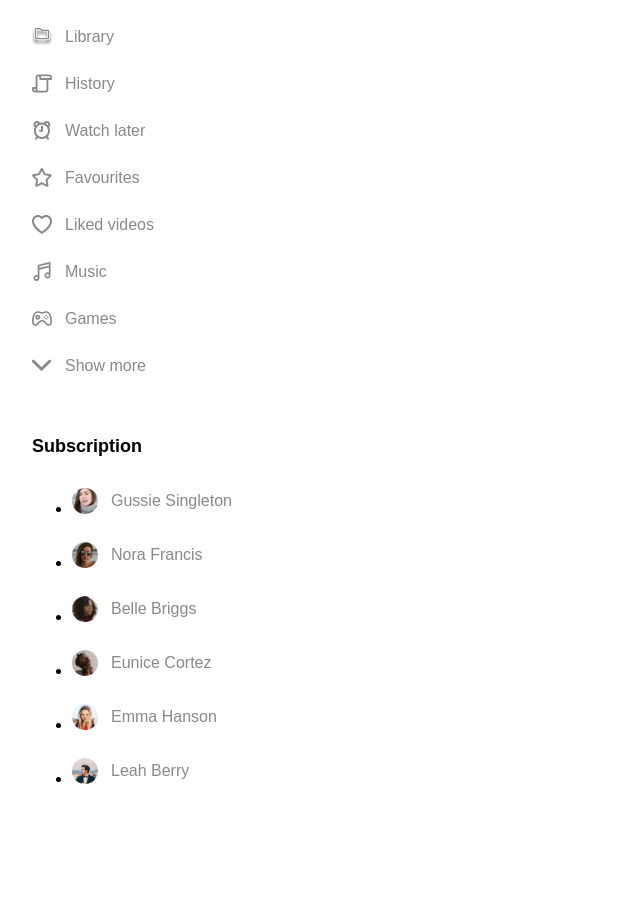
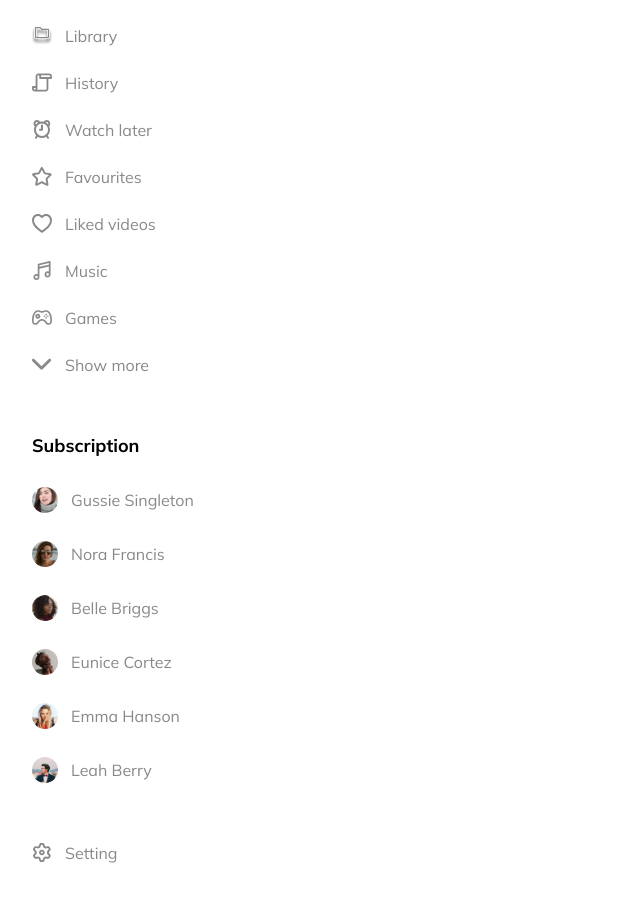
Before and after one commit to KirylDubenFED/YouTube-with-Glo-Academy, a plain HTML site: page index.html in a window 1280 px wide. Shown: the part 280-1182 px from the top of the page, without its empty margins (0-640 px from the left). Before the commit the page ends 1092 px from the top, so only its background shows below. Drawn offline with Linux system fonts and the light colour scheme.

Commit message:
add fonts

```diff
--- a/index.html
+++ b/index.html
@@ -5,6 +5,9 @@
   <meta charset="UTF-8">
   <meta http-equiv="X-UA-Compatible" content="IE=edge">
   <meta name="viewport" content="width=device-width, initial-scale=1.0">
+  <link rel="preconnect" href="https://fonts.googleapis.com">
+<link rel="preconnect" href="https://fonts.gstatic.com" crossorigin>
+<link href="https://fonts.googleapis.com/css2?family=Mulish:wght@400;700&family=Roboto:wght@400;700&display=swap" rel="stylesheet">
   <link rel="stylesheet" href="./style/normalize.css">
   <link rel="stylesheet" href="./style/main.css">
   <title>YouTube</title>
@@ -135,9 +138,10 @@
               <span class="nav__text">Show more</span></a>
           </li>
         </ul>
+      </nav>
 
       <h2 class="nav__title">Subscription</h2>
-        <ul>
+      <ul class="nav__menu">
         <li class="nav__item">
           <a href="#" class="nav__link">
             <img src="./img/Gussie Singleton.png" alt="Gussie Singleton" class="nav__image">
@@ -175,7 +179,17 @@
           </a>
         </li>
       </ul>
-      </nav>
+
+      <ul class="nav__menu">
+        <li class="nav__item">
+          <a href="#" class="nav__link">
+            <svg class="icon icon__setting" width="20" height="19">
+              <use xlink:href="img/icons.svg#setting"></use>
+            </svg>
+            <span class="nav__text">Setting</span></a>
+        </li>
+      </ul>
+
     </aside>
   </div>
 
--- a/style/main.css
+++ b/style/main.css
@@ -3,13 +3,17 @@
 }
 
 body {
-    font-family: Arial, Helvetica, sans-serif;
+    font-family: 'Mulish', sans-serif;
+}
+
+ul {
+    list-style: none;
 }
 
 .header {
-    padding    : 20px 70px 20px 32px;
-    display    : flex;
-    align-items: center;
+    padding      : 20px 70px 20px 32px;
+    display      : flex;
+    align-items  : center;
     margin-bottom: 50px;
 }
 
@@ -53,7 +57,7 @@ body {
     background-color: transparent;
     border          : none;
     padding         : 12px 23px 12px 23px;
-    width: 100%;
+    width           : 100%;
 }
 
 .button__search {
@@ -85,7 +89,7 @@ body {
 }
 
 .icons__link:not(last-child) {
-    margin-right: 50px;
+    padding-right: 50px;
 }
 
 .user {
@@ -99,24 +103,32 @@ body {
 }
 
 .sidebar {
-padding-left: 32px;
+    padding-left: 32px;
 }
 
 .nav__menu {
-    margin: 0 0 60px;
-padding-left: 0;
-list-style: none;
+    margin      : 0 0 60px 0px;
+    padding-left: 0;
+    list-style  : none;
 }
 
 .nav__item {
     margin-bottom: 28px;
 }
 
-.nav__link{
-    color: #898989;
+.nav__link {
+    color          : #898989;
     text-decoration: none;
-    display: flex;
-    align-items: center;
+    display        : flex;
+    align-items    : center;
+}
+
+.nav__link:hover {
+    color: #ff0000;
+}
+
+.nav__link:hover .icon {
+    fill: #ff0000;
 }
 
 .nav__item .icon {
@@ -128,14 +140,15 @@ list-style: none;
 }
 
 .nav__image {
-    width: 26px;
-    height: 26px;
+    width        : 26px;
+    height       : 26px;
     border-radius: 50%;
 }
 
 .nav__title {
-font-weight: bold;
-font-size: 18px;
-line-height: 23px;
-margin-bottom: 30px;
+    font-family  : Mulish;
+    font-weight  : bold;
+    font-size    : 18px;
+    line-height  : 23px;
+    margin-bottom: 30px;
 }
```
Lines whose indentation alone changed are shown as unchanged.
